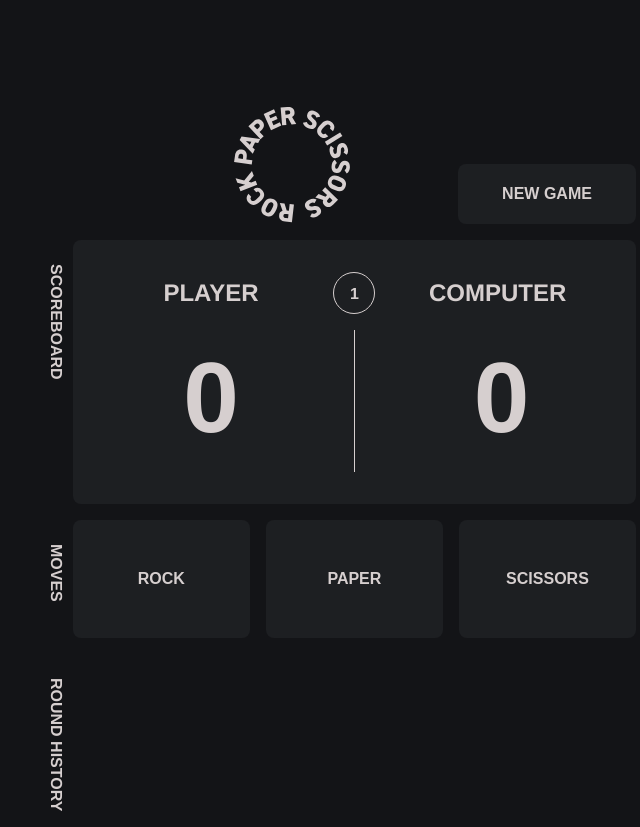
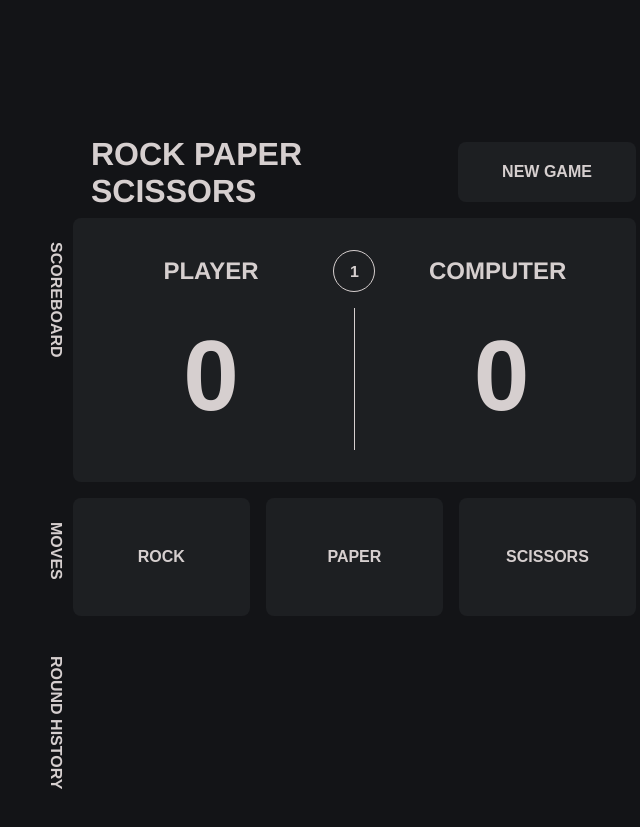
Before and after one commit to nfellowsdesign/rockpaperscissors, a plain HTML site: page index.html in a window 1280 px wide. Shown: the whole page, without its empty margins (304-944 px from the left). After the commit the page ends 805 px from the top, so only its background shows below. Drawn offline with Linux system fonts and the light colour scheme.

Commit message:
changed logo to text to work with color change

```diff
--- a/index.html
+++ b/index.html
@@ -10,9 +10,7 @@
 <body>
     <div class="spacer"></div>
     <div class="container header">
-        <div class="logo-container">
-            <img alt="rockpaperscissorslogo" class="logo" src="./img/RPSLogo.svg">
-        </div>
+        <p class="logo">ROCK PAPER SCISSORS</p>
         <button class="new-game">NEW GAME</button>
     </div>
 
--- a/scripts.js
+++ b/scripts.js
@@ -173,7 +173,6 @@ function game(roundResult){
             endType.textContent = "VICTORY";
             winScreen.classList.add("win-screen");
             winScreen.appendChild(endType);
-
             scoreboardContainer.appendChild(winScreen);
         }
         if (computerScore >= 5){
@@ -183,7 +182,12 @@ function game(roundResult){
             endType.textContent = "DEFEAT";
             loseScreen.classList.add("lose-screen");
             loseScreen.appendChild(endType);
+            scoreboardContainer.appendChild(loseScreen);
 
-            scoreboardContainer.appendChild(loseScreen);
+            rockBtn.removeAttribute("id");
+            paperBtn.removeAttribute("id");
+            scissorsBtn.removeAttribute("id");
+
+
         }
     }
--- a/styles.css
+++ b/styles.css
@@ -19,17 +19,14 @@ body{
     height: 80px;
 }
 
-.logo-container {
-    flex:2;
-    display: flex;
-    justify-content: center;
-    align-items: center;
-    margin-left: 90px;
-}
-
 .logo{
     fill: var(--accent-color);
-    height: 120px;
+    flex:2;
+    justify-content: left;
+    margin-bottom: -8px;
+    margin-left: 55px;
+    margin-right: 35px;
+    font-size: 32px;
 }
 
 .container{
```
